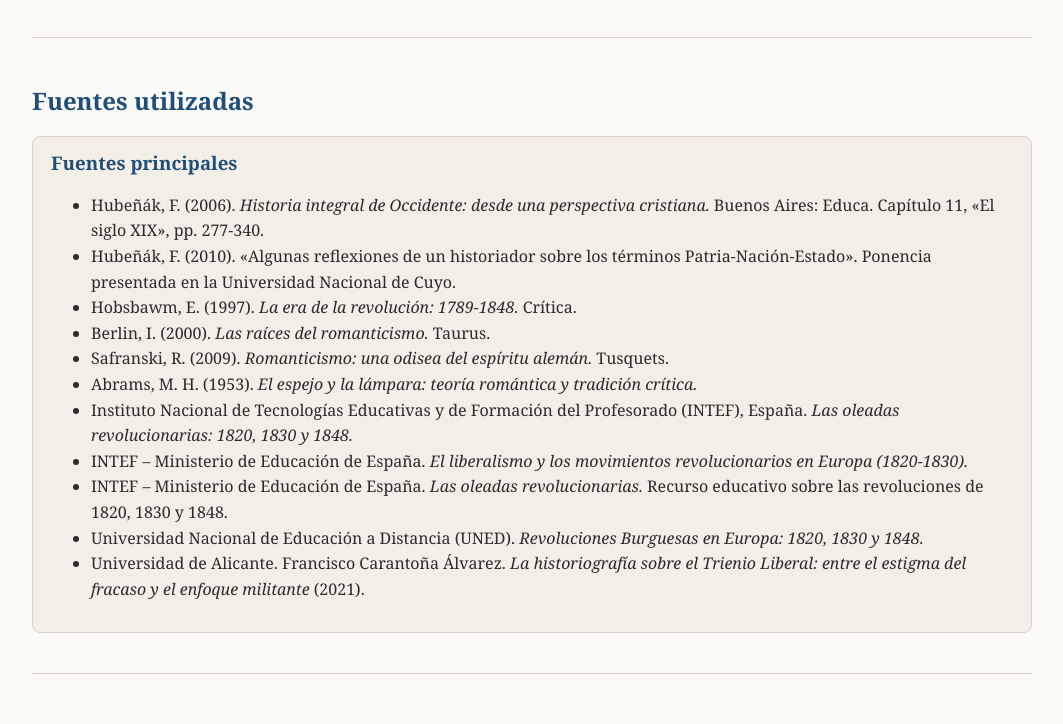
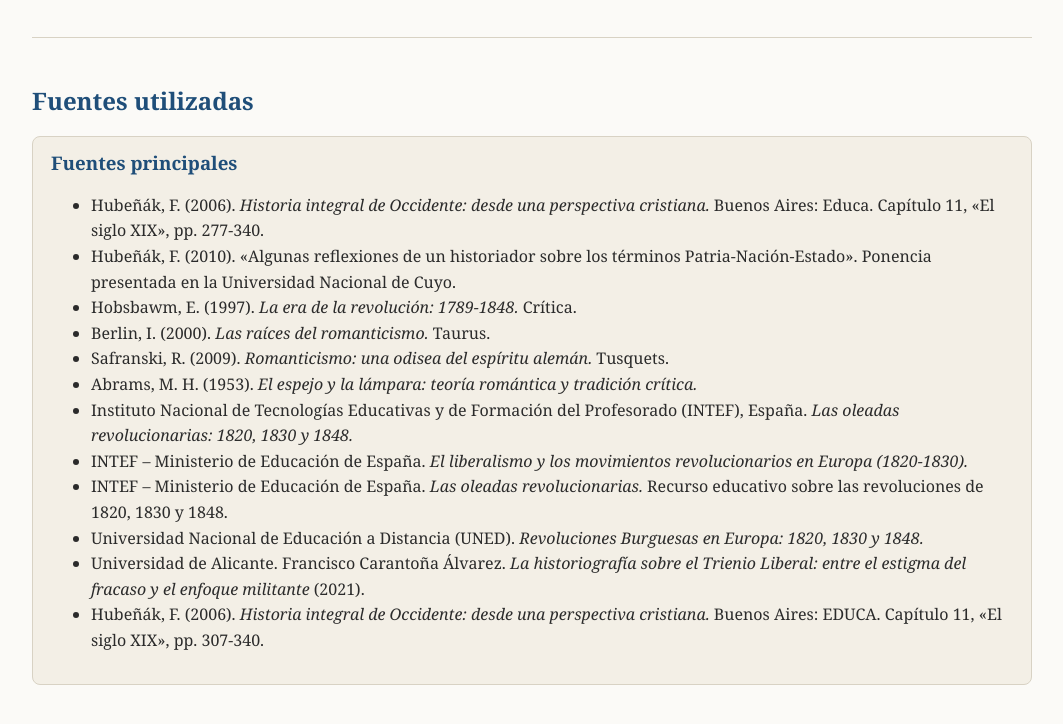
Before and after one commit to hyperionopsonelayer-sudo/Historia, a plain HTML site: page index.html in a window 1280 px wide. Shown: the part 8553-9277 px from the top of the page, without its empty margins (108-1171 px from the left). Before the commit the page ends 9227 px from the top, so only its background shows below. Drawn offline with Linux system fonts and the light colour scheme.

Commit message:
Update index.html

```diff
--- a/index.html
+++ b/index.html
@@ -266,6 +266,7 @@
           <li>INTEF – Ministerio de Educación de España. <em>Las oleadas revolucionarias.</em> Recurso educativo sobre las revoluciones de 1820, 1830 y 1848.</li>
           <li>Universidad Nacional de Educación a Distancia (UNED). <em>Revoluciones Burguesas en Europa: 1820, 1830 y 1848.</em></li>
           <li>Universidad de Alicante. Francisco Carantoña Álvarez. <em>La historiografía sobre el Trienio Liberal: entre el estigma del fracaso y el enfoque militante</em> (2021).</li>
+          <li>Hubeñák, F. (2006). <em>Historia integral de Occidente: desde una perspectiva cristiana.</em> Buenos Aires: EDUCA. Capítulo 11, «El siglo XIX», pp. 307-340.</li>
         </ul>
 
       </div>
```
